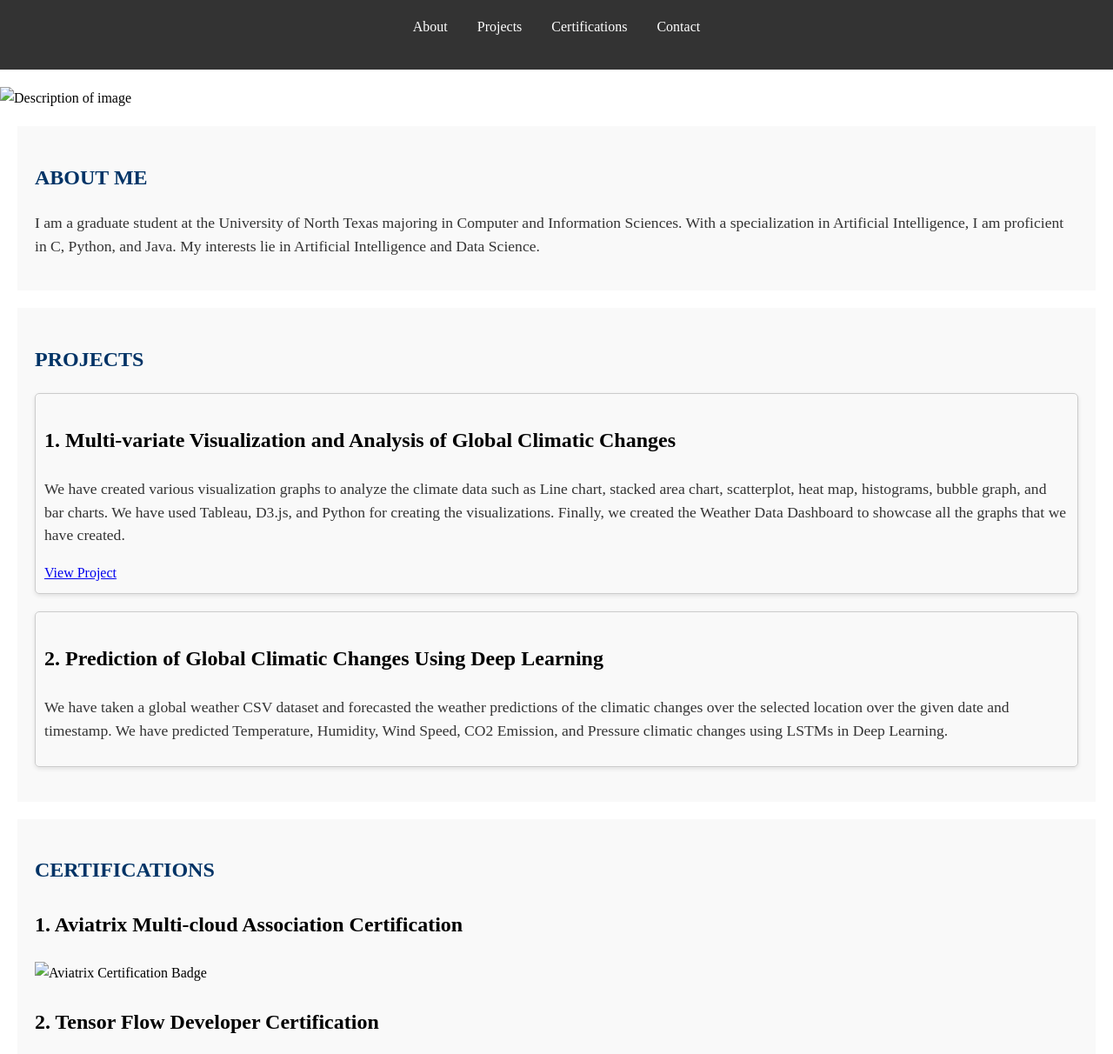
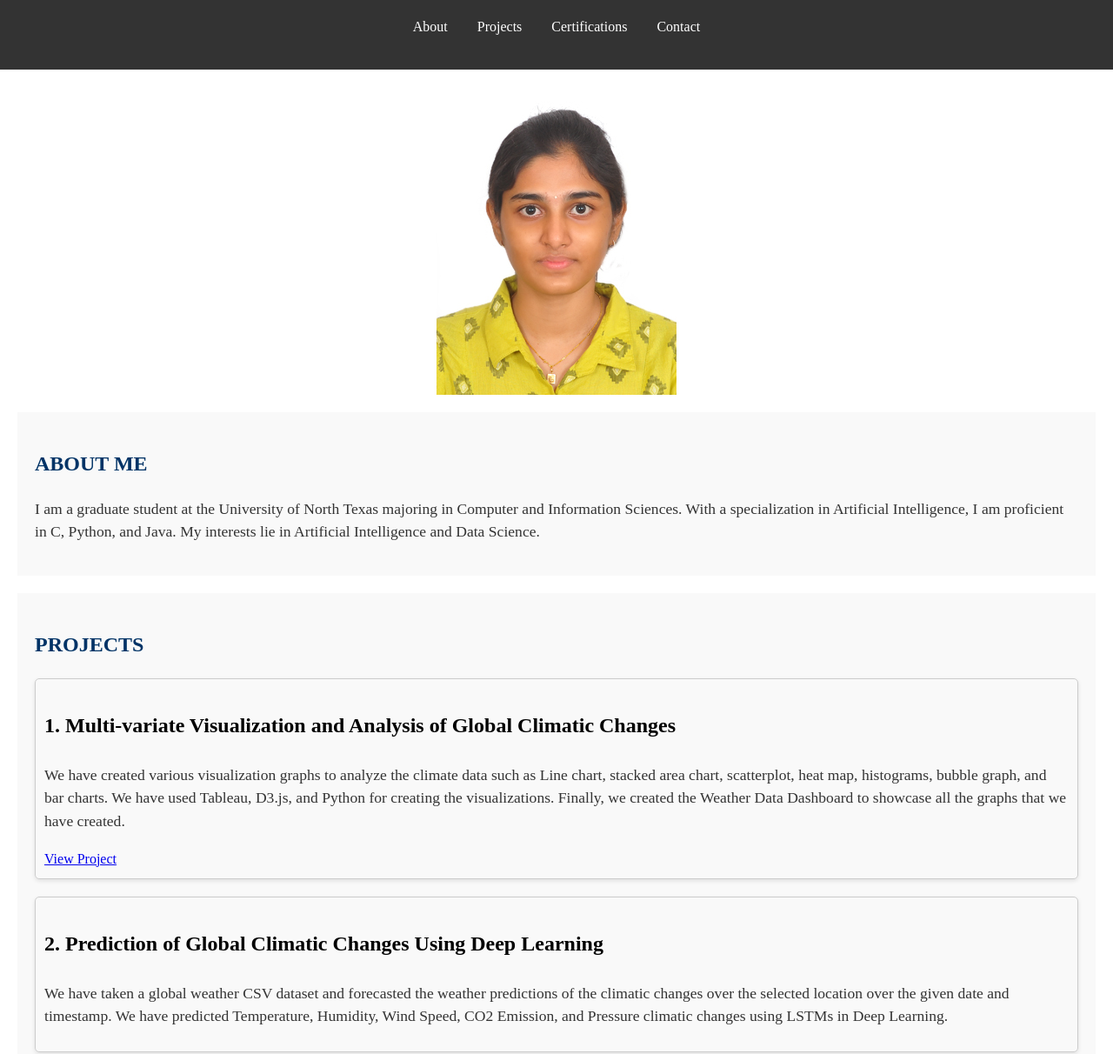
Before and after one commit to chalasanigayaetiri/Gayaetiri-Portfolio, a plain HTML site: page index.html in a window 1280 px wide. Shown: the part 96-1308 px from the top of the page at 87% size. Drawn offline with Linux system fonts and the light colour scheme; the site is published under a folder, as on GitHub Pages, so addresses that start at the root find nothing.

Commit message:
Update index.html

```diff
--- a/index.html
+++ b/index.html
@@ -21,7 +21,7 @@
 
     <!-- Image below the header -->
     <img
-      src="../images/DSC_1252.jpg"
+      src="images/DSC_1252.jpg"
       alt="Description of image"
       class="header-image"
     />
@@ -75,7 +75,7 @@
       <div class="certification">
         <h3>1. Aviatrix Multi-cloud Association Certification</h3>
         <img
-          src="/images/aviatrix.png"
+          src="images/aviatrix.png"
           alt="Aviatrix Certification Badge"
           class="certification-badge"
         />
```
